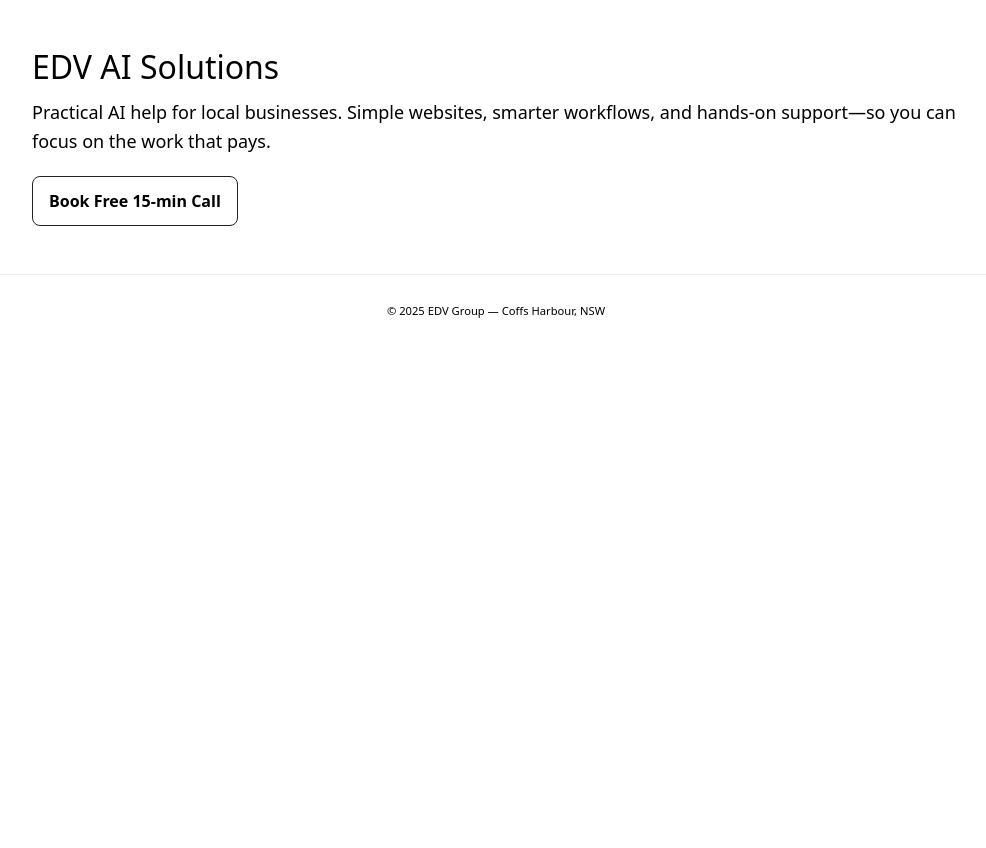
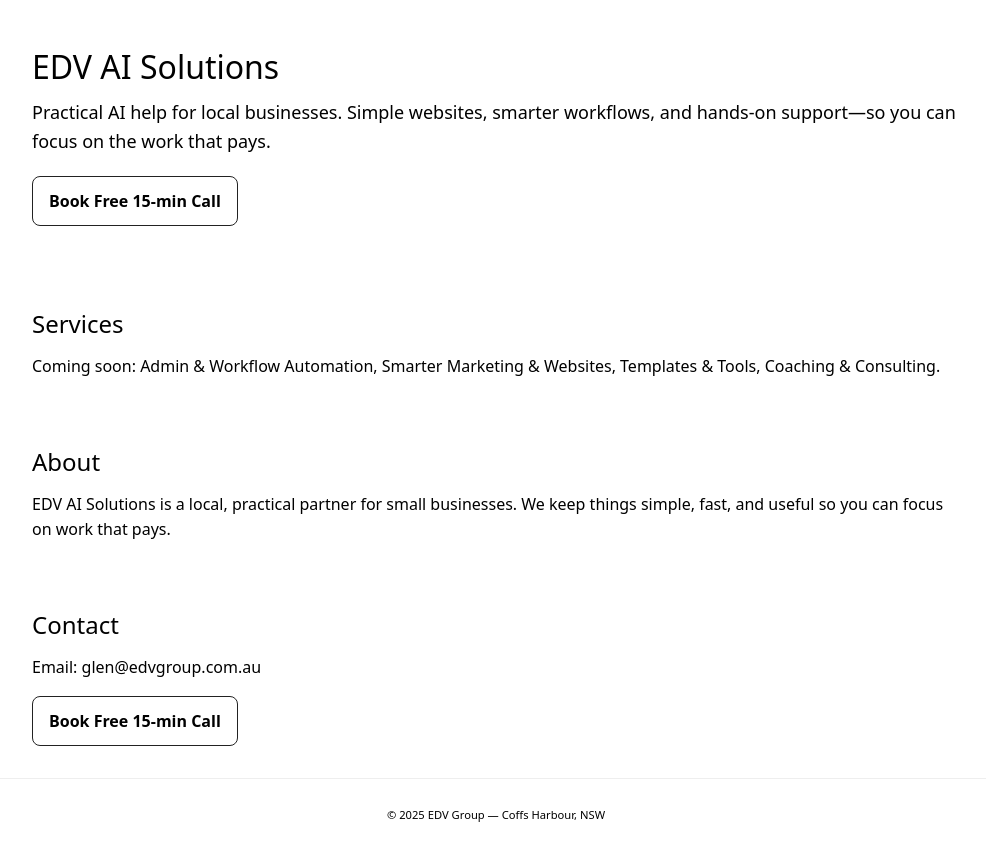
Before and after one commit to Hoppy17/edv-ai-site, a React (Vite) app: page / in a window 1280 px wide. Shown: the whole page, without its empty margins (144-1130 px from the left). Before the commit the page ends 800 px from the top, so only its background shows below. Built offline with nearby package versions, Linux system fonts and the light colour scheme.

Commit message:
Add stub sections: Services, About, Contact; wire into App

```diff
--- a/src/App.tsx
+++ b/src/App.tsx
@@ -1,4 +1,7 @@
 import Hero from "./components/Hero";
+import Services from "./components/Services";
+import About from "./components/About";
+import Contact from "./components/Contact";
 import Footer from "./components/Footer";
 
 export default function App() {
@@ -6,9 +9,9 @@ export default function App() {
     <>
       <main>
         <Hero />
-        {/* --- Services (coming soon) --- */}
-        {/* --- About (coming soon) --- */}
-        {/* --- Contact (coming soon) --- */}
+        <Services />
+        <About />
+        <Contact />
       </main>
       <Footer />
     </>
--- /dev/null
+++ b/src/components/About.tsx
@@ -0,0 +1,10 @@
+export default function About() {
+  return (
+    <section style={{ padding: "32px 16px", maxWidth: 960, margin: "0 auto" }}>
+      <h2 style={{ fontSize: 24, marginBottom: 12 }}>About</h2>
+      <p style={{ fontSize: 16, lineHeight: 1.6 }}>
+        EDV AI Solutions is a local, practical partner for small businesses. We keep things simple, fast, and useful so you can focus on work that pays.
+      </p>
+    </section>
+  );
+}
--- /dev/null
+++ b/src/components/Contact.tsx
@@ -0,0 +1,26 @@
+export default function Contact() {
+  return (
+    <section style={{ padding: "32px 16px", maxWidth: 960, margin: "0 auto" }}>
+      <h2 style={{ fontSize: 24, marginBottom: 12 }}>Contact</h2>
+      <p style={{ fontSize: 16, lineHeight: 1.6, marginBottom: 16 }}>
+        Email: <a href="mailto:glen@edvgroup.com.au">glen@edvgroup.com.au</a>
+      </p>
+      <a
+        href="https://calendly.com/glen-edvgroup/discovery-call"
+        target="_blank"
+        rel="noopener noreferrer"
+        style={{
+          display: "inline-block",
+          padding: "12px 16px",
+          borderRadius: 8,
+          border: "1px solid #222",
+          textDecoration: "none",
+          fontWeight: 600
+        }}
+        aria-label="Book a free 15-minute AI chat with Glen"
+      >
+        Book Free 15-min Call
+      </a>
+    </section>
+  );
+}
--- /dev/null
+++ b/src/components/Services.tsx
@@ -0,0 +1,10 @@
+export default function Services() {
+  return (
+    <section style={{ padding: "32px 16px", maxWidth: 960, margin: "0 auto" }}>
+      <h2 style={{ fontSize: 24, marginBottom: 12 }}>Services</h2>
+      <p style={{ fontSize: 16, lineHeight: 1.6 }}>
+        Coming soon: Admin & Workflow Automation, Smarter Marketing & Websites, Templates & Tools, Coaching & Consulting.
+      </p>
+    </section>
+  );
+}
```
